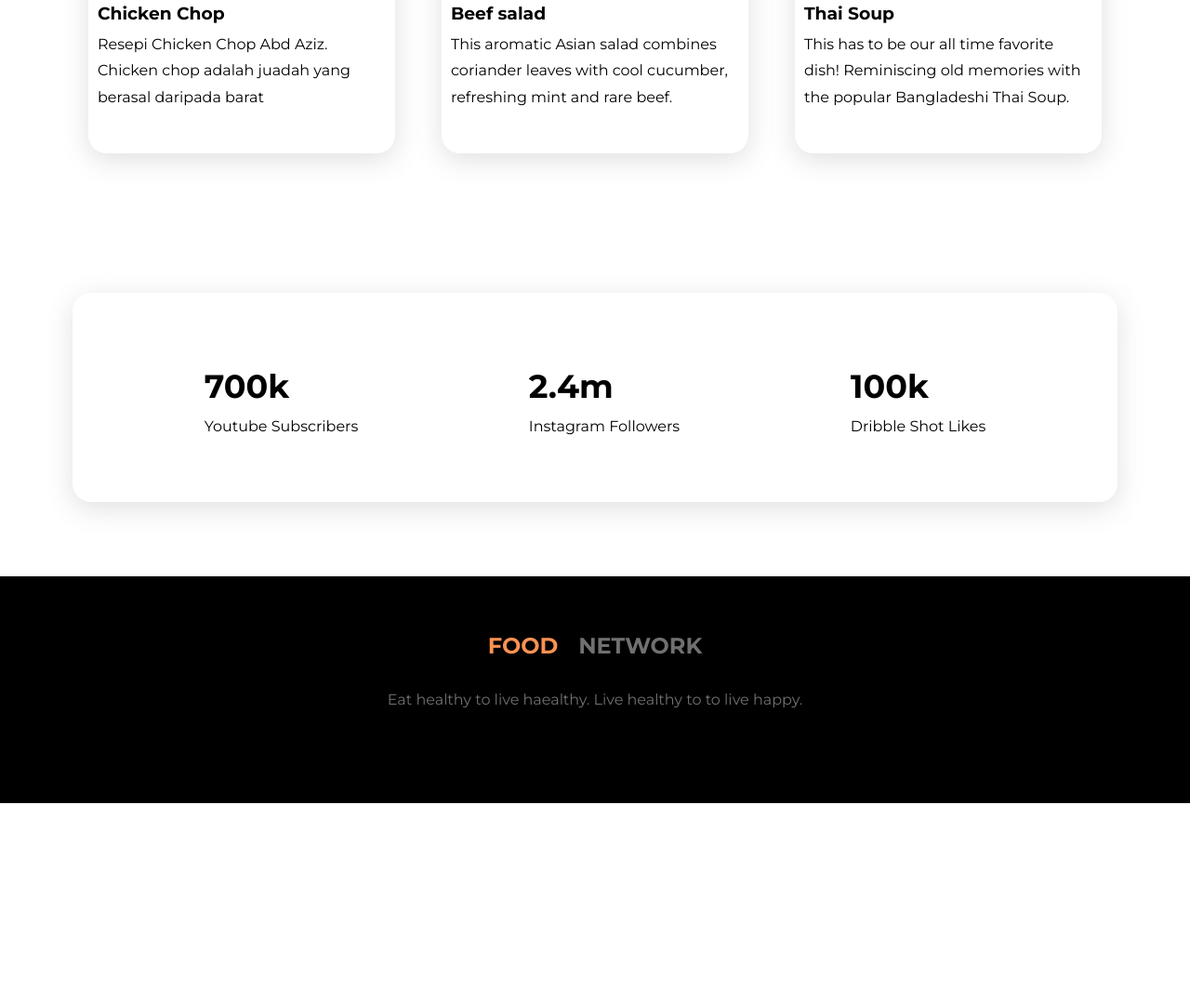
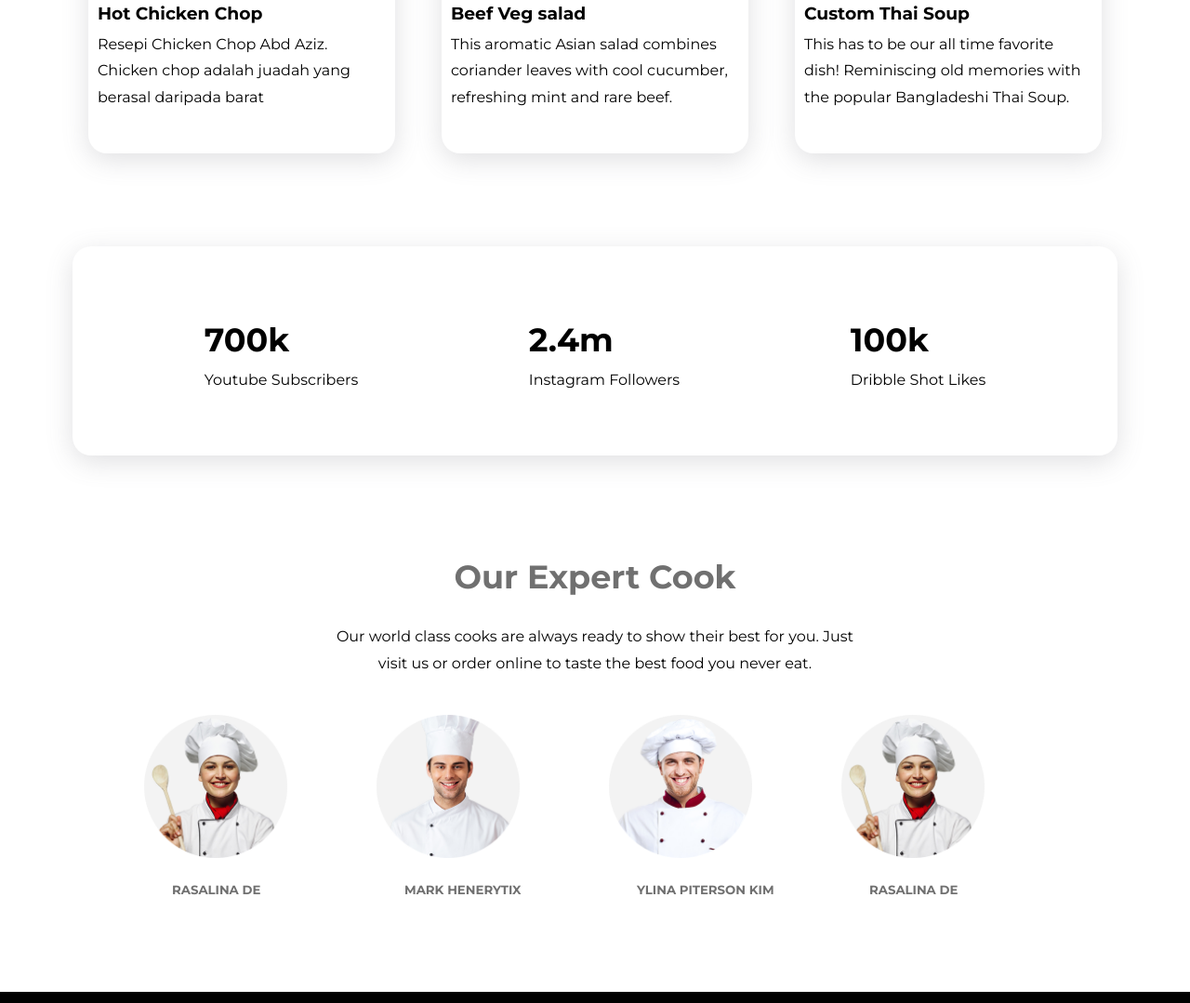
Before and after one commit to babulakterfsd/food-network, a plain HTML site: page index.html in a window 1280 px wide. Shown: the part 1753-2832 px from the top of the page at 93% size. Before the commit the page ends 2617 px from the top, so only its background shows below. Drawn offline with Linux system fonts and the light colour scheme.

Commit message:
team section added

```diff
--- a/index.html
+++ b/index.html
@@ -59,21 +59,21 @@
 <!--My recipes section-->
 <section class="my-recipes">
     <h2 class="section-heading secondary-color">My Recipes</h2>
-    <p>We Welcome You To Take A Look At Contents, Events, Stores & Vegan Recipes. Healthy Eating. Plant-Based Diet. Vegan Resource.</p>
+    <p class="recipe-description">We Welcome You To Take A Look At Contents, Events, Stores & Vegan Recipes. Healthy Eating.</p>
     <div class="recipe-container">
         <div class="single-recipe">
           <img src="./images/food/chicken-chop.jpg" alt="chop">
-          <h3 class="recipe-title">Chicken Chop</h3>
+          <h3 class="recipe-title">Hot Chicken Chop</h3>
           <p>Resepi Chicken Chop Abd Aziz. Chicken chop adalah juadah yang berasal daripada barat</p>
         </div>
         <div class="single-recipe">
           <img src="./images/food/beef.jpg" alt="beef">
-          <h3 class="recipe-title">Beef salad</h3>
+          <h3 class="recipe-title">Beef Veg salad</h3>
           <p>This aromatic Asian salad combines coriander leaves with cool cucumber, refreshing mint and rare beef.</p>
         </div>
         <div class="single-recipe">
           <img src="./images/food/thai-soup.png" alt="soup">
-          <h3 class="recipe-title">Thai Soup</h3>
+          <h3 class="recipe-title">Custom Thai Soup</h3>
           <p>This has to be our all time favorite dish! Reminiscing old memories with the popular Bangladeshi Thai Soup.</p>
         </div>
     </div>
@@ -97,12 +97,37 @@
 </section>
 
 
+<!--Team section-->
+<section class="team">
+    <h2 class="section-heading secondary-color">Our Expert Cook</h2>
+    <p>Our world class cooks are always ready to show their best for you. Just visit us or order online to taste the best food you never eat.</p>
+    <div class="team-member secondary-color">
+      <div>
+        <img src="./images/cook/img_01.png" alt="first cook">
+        <h5>RASALINA DE</h5>
+      </div>
+      <div>
+        <img src="./images/cook/img_02.png" alt="second cook">
+        <h5>MARK HENERYTIX</h5>
+      </div>
+      <div>
+        <img src="./images/cook/img_03.png" alt="third cook">
+        <h5>YLINA PITERSON KIM</h5>
+      </div>
+      <div>
+        <img src="./images/cook/img_01.png" alt="first cook">
+        <h5>RASALINA DE</h5>
+        <h5></h5>
+      </div>
+    </div>
+</section>
+
+
 <!--footer section-->
 <section class="footer">
     <h2><span class="primary-color">FOOD</span> <span class="secondary-color">NETWORK</span></h2>
     <p class="secondary-color">Eat healthy to live haealthy. Live healthy to to live happy.</p>
 </section>
 
-
 </body>
 </html>
--- a/style.css
+++ b/style.css
@@ -104,15 +104,16 @@ p {
 
 /* My-recipes section style */
 .my-recipes {
-    margin-bottom: 80px;
+    margin-bottom: 30px;
     padding: 70px;
 }
 .my-recipes h2 {
     text-align: center;
 }
-.my-recipes p {
+.recipe-description {
     width: 50%;
     margin: 0px auto;
+    text-align: center;
 }
 .recipe-container {
    margin-top: 35px;
@@ -143,7 +144,7 @@ p {
 .follower {
     width: 80%;
     margin: 0px auto;
-    margin-bottom: 80px;
+    margin-bottom: 30px;
     padding: 50px;
     display: flex;
     justify-content: space-around;
@@ -159,6 +160,38 @@ p {
     margin-top: 8px;
 }
 
+/* team section style */
+.team {
+    padding: 50px 70px;
+}
+.team h2 {
+    text-align: center;
+}
+.team p {
+    width: 50%;
+    margin: 0px auto;
+    text-align: center;
+}
+.team-member {
+    display: flex;
+    padding: 30px 70px;
+    margin-top: 10px;
+}
+.team-member div {
+    width: 25%;
+    margin: 0px 15px;
+
+}
+.team-member div img {
+    width: 70%;
+    border-radius: 5px;
+}
+.team-member div h5 {
+    margin-left: 30px;
+}
+
+
+
 /* footer section style */
 .footer {
     background-color: #000;
```
Also changed, not shown: images/cook/chef1.jpg (added), images/cook/first-cook.jpg (added), images/cook/fourth-cook.png (added), images/cook/img_01.png (added), images/cook/img_02.png (added), images/cook/img_03.png (added), images/cook/second-cook.png (added), images/cook/third-cook.png (added).
